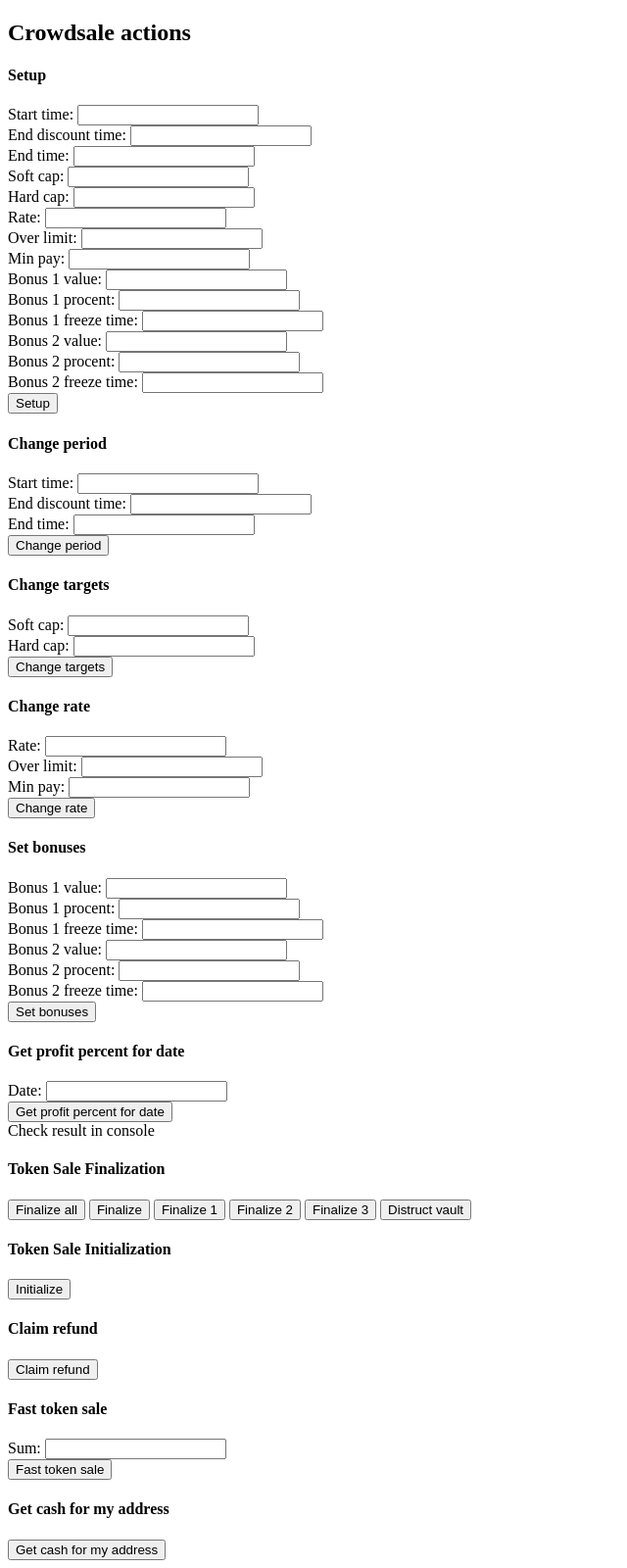
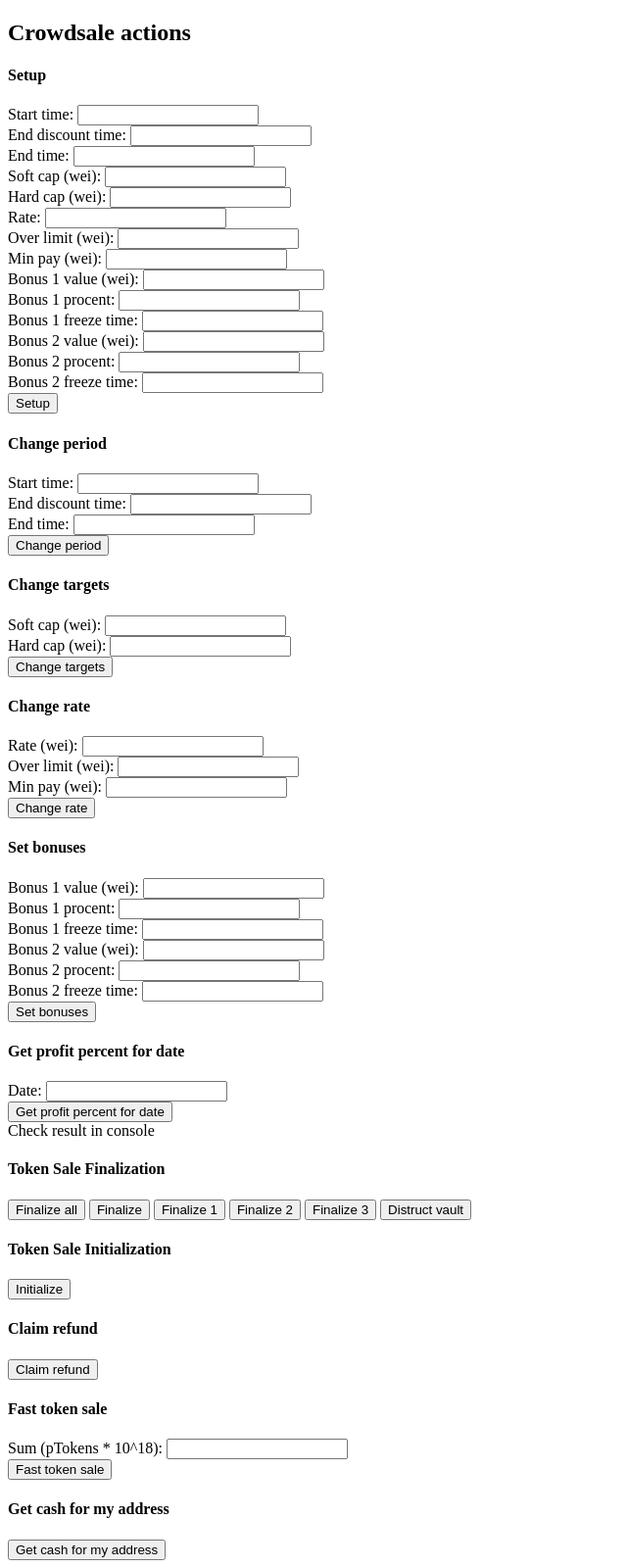
Before and after one commit to ProofOfToss/token-sale-sandbox, a website: page app/controls.html in a window 1280 px wide. Shown: the top 1600 px of the page at 98% size, without its empty margins (0-640 px from the left). Drawn offline with nearby package versions, Linux system fonts and the light colour scheme; files whose address does not match are found by name.

```diff
--- a/app/controls.html
+++ b/app/controls.html
@@ -19,13 +19,13 @@
                 <input type="text" class="js-cs-actions-setup-end-discount-time" data-c-name="endDiscountTime"/>
             </div>
             <div>End time: <input type="text" class="js-cs-actions-setup-end-time" data-c-name="endTime"/></div>
-            <div>Soft cap: <input type="text" class="js-cs-actions-setup-soft-cap" data-c-name="softCap"/></div>
-            <div>Hard cap: <input type="text" class="js-cs-actions-setup-hard-cap" data-c-name="hardCap"/></div>
+            <div>Soft cap (wei): <input type="text" class="js-cs-actions-setup-soft-cap" data-c-name="softCap"/></div>
+            <div>Hard cap (wei): <input type="text" class="js-cs-actions-setup-hard-cap" data-c-name="hardCap"/></div>
             <div>Rate: <input type="text" class="js-cs-actions-setup-rate" data-c-name="rate"/></div>
-            <div>Over limit: <input type="text" class="js-cs-actions-setup-over-limit" data-c-name="overLimit"/></div>
-            <div>Min pay: <input type="text" class="js-cs-actions-setup-min-pay" data-c-name="minPay"/></div>
+            <div>Over limit (wei): <input type="text" class="js-cs-actions-setup-over-limit" data-c-name="overLimit"/></div>
+            <div>Min pay (wei): <input type="text" class="js-cs-actions-setup-min-pay" data-c-name="minPay"/></div>
             <div>
-                Bonus 1 value:
+                Bonus 1 value (wei):
                 <input type="text" class="js-cs-actions-setup-value" data-bonus="0" data-c-name="bonusesValue"/>
             </div>
             <div>
@@ -37,7 +37,7 @@
                 <input type="text" class="js-cs-actions-setup-freeze-time" data-bonus="0" data-c-name="bonusesFreezeTime"/>
             </div>
             <div>
-                Bonus 2 value:
+                Bonus 2 value (wei):
                 <input type="text" class="js-cs-actions-setup-value" data-bonus="1" data-c-name="bonusesValue"/>
             </div>
             <div>
@@ -68,28 +68,28 @@
 
         <h4>Change targets</h4>
         <div>
-            <div>Soft cap: <input type="text" class="js-cs-actions-change-targets-soft-cap" data-c-name="softCap"/>
+            <div>Soft cap (wei): <input type="text" class="js-cs-actions-change-targets-soft-cap" data-c-name="softCap"/>
             </div>
-            <div>Hard cap: <input type="text" class="js-cs-actions-change-targets-hard-cap" data-c-name="hardCap"/>
+            <div>Hard cap (wei): <input type="text" class="js-cs-actions-change-targets-hard-cap" data-c-name="hardCap"/>
             </div>
             <button class="js-cs-actions-change-targets">Change targets</button>
         </div>
 
         <h4>Change rate</h4>
         <div>
-            <div>Rate: <input type="text" class="js-cs-actions-change-rate-rate" data-c-name="rate"/></div>
+            <div>Rate (wei): <input type="text" class="js-cs-actions-change-rate-rate" data-c-name="rate"/></div>
             <div>
-                Over limit:
+                Over limit (wei):
                 <input type="text" class="js-cs-actions-change-rate-over-limit" data-c-name="overLimit"/>
             </div>
-            <div>Min pay: <input type="text" class="js-cs-actions-change-rate-min-pay" data-c-name="minPay"/></div>
+            <div>Min pay (wei): <input type="text" class="js-cs-actions-change-rate-min-pay" data-c-name="minPay"/></div>
             <button class="js-cs-actions-change-rate">Change rate</button>
         </div>
 
         <h4>Set bonuses</h4>
         <div>
             <div>
-                Bonus 1 value:
+                Bonus 1 value (wei):
                 <input type="text" class="js-cs-actions-set-bonuses-value" data-bonus="0" data-c-name="bonusesValue"/>
             </div>
             <div>
@@ -101,7 +101,7 @@
                 <input type="text" class="js-cs-actions-set-bonuses-freeze-time" data-bonus="0" data-c-name="bonusesFreezeTime"/>
             </div>
             <div>
-                Bonus 2 value:
+                Bonus 2 value (wei):
                 <input type="text" class="js-cs-actions-set-bonuses-value" data-bonus="1" data-c-name="bonusesValue"/>
             </div>
             <div>
@@ -145,7 +145,7 @@
 
         <h4>Fast token sale</h4>
         <div>
-            <div>Sum: <input type="text" class="js-cs-actions-fast-token-sale-sum"/></div>
+            <div>Sum (pTokens * 10^18): <input type="text" class="js-cs-actions-fast-token-sale-sum"/></div>
             <button class="js-cs-actions-fast-token-sale">Fast token sale</button>
         </div>
 
@@ -177,17 +177,17 @@
 
         <h4>Payments in other currency</h4>
         <div>
-            <div>pToken amount: <input type="text" class="js-cs-actions-payments-in-other-currency-pToken-amount"/>
+            <div>Amount (pToken * 10^18): <input type="text" class="js-cs-actions-payments-in-other-currency-pToken-amount"/>
             </div>
-            <div>Non-ETH sum: <input type="text" class="js-cs-actions-payments-in-other-currency-non-eth-sum"/>
+            <div>Non-ETH sum (value * 10^18): <input type="text" class="js-cs-actions-payments-in-other-currency-non-eth-sum"/>
             </div>
             <button class="js-cs-actions-payments-in-other-currency">Add payment</button>
         </div>
 
         <h4>Buy tokens</h4>
         <div>
-            <div>Benificiary: <input type="text" class="js-cs-actions-buy-tokens-benificiary"/></div>
-            <div>Value: <input type="text" class="js-cs-actions-buy-tokens-value"/></div>
+            <div>Beneficiary: <input type="text" class="js-cs-actions-buy-tokens-benificiary"/></div>
+            <div>Value (wei): <input type="text" class="js-cs-actions-buy-tokens-value"/></div>
             <button class="js-cs-actions-buy-tokens">Buy tokens</button>
         </div>
     </div>
```
Also changed, not shown: app/index.html (+6 -6 lines).
